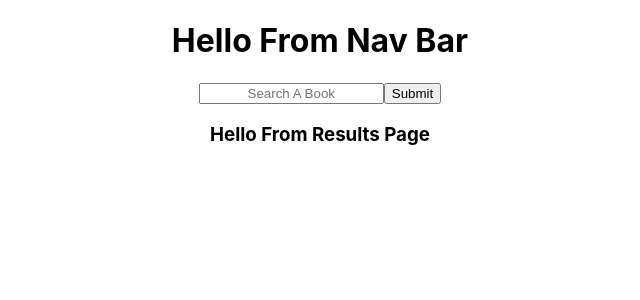
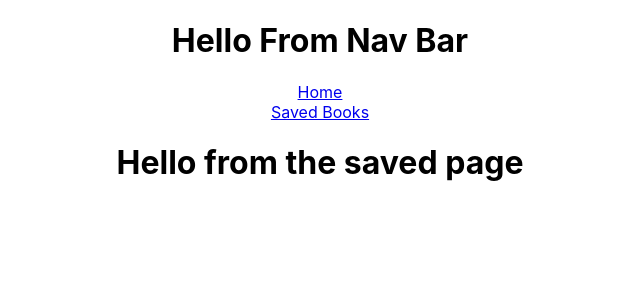
Before and after one commit to hermsicle/React-Google-Books-Search, a React (Create React App) app in the folder client/: page /saved in a window 1280 px wide. Shown: the top 300 px of the page, without its empty margins (320-960 px from the left). Built offline with nearby package versions, Linux system fonts and the light colour scheme.

Commit message:
imported Link from react-router-dom and linked the home and saved page

```diff
--- a/client/src/App.js
+++ b/client/src/App.js
@@ -1,29 +1,47 @@
 import React, { Component } from 'react'
 import { BrowserRouter as Router, Route, Switch } from 'react-router-dom'
+import { Link } from "react-router-dom"
 import './App.css';
 import Nav from './components/Nav/Nav';
 import Search from './components/Search/Search';
+import axios from 'axios'
+import Results from './components/Results/Results';
+import Saved from './components/Saved/Saved';
 
 class App extends Component {
 
   constructor() {
     super();
-    this.setState = {};
+    this.setState =
+    {
+      books: []
+    };
   }
 
+
+  getBooks = () => {
+    axios.get('/')
+  }
 
   render() {
     return (
       <div className="App">
         <Router>
           <Nav />
+          <Link to="/" className="link">Home</Link>
+          <br></br>
+          <Link to="/saved" className="link">Saved Books</Link>
           <Switch>
-            <Route>
+
+            <Route exact path="/">
               <Search></Search>
+              <Results></Results>
             </Route>
-            <Route>
 
+            <Route exact path="/saved">
+              <Saved></Saved>
             </Route>
+
           </Switch>
         </Router>
       </div>
--- a/client/src/components/Saved/Saved.js
+++ b/client/src/components/Saved/Saved.js
@@ -3,7 +3,7 @@ import React from 'react'
 function Saved() {
     return (
         <div>
-
+            <h1>Hello from the saved page</h1>
         </div>
     )
 }
--- a/client/src/components/Search/Search.js
+++ b/client/src/components/Search/Search.js
@@ -1,14 +1,12 @@
 import React from 'react'
 import './Search.css'
 import '../Results/Results'
-import Results from '../Results/Results'
 
 function Search() {
     return (
         <div>
             <input type="text" className="searchBooks" placeholder="Search A Book"></input>
             <input type="submit" className="submitBtn"></input>
-            <Results></Results>
         </div>
     )
 }
```
